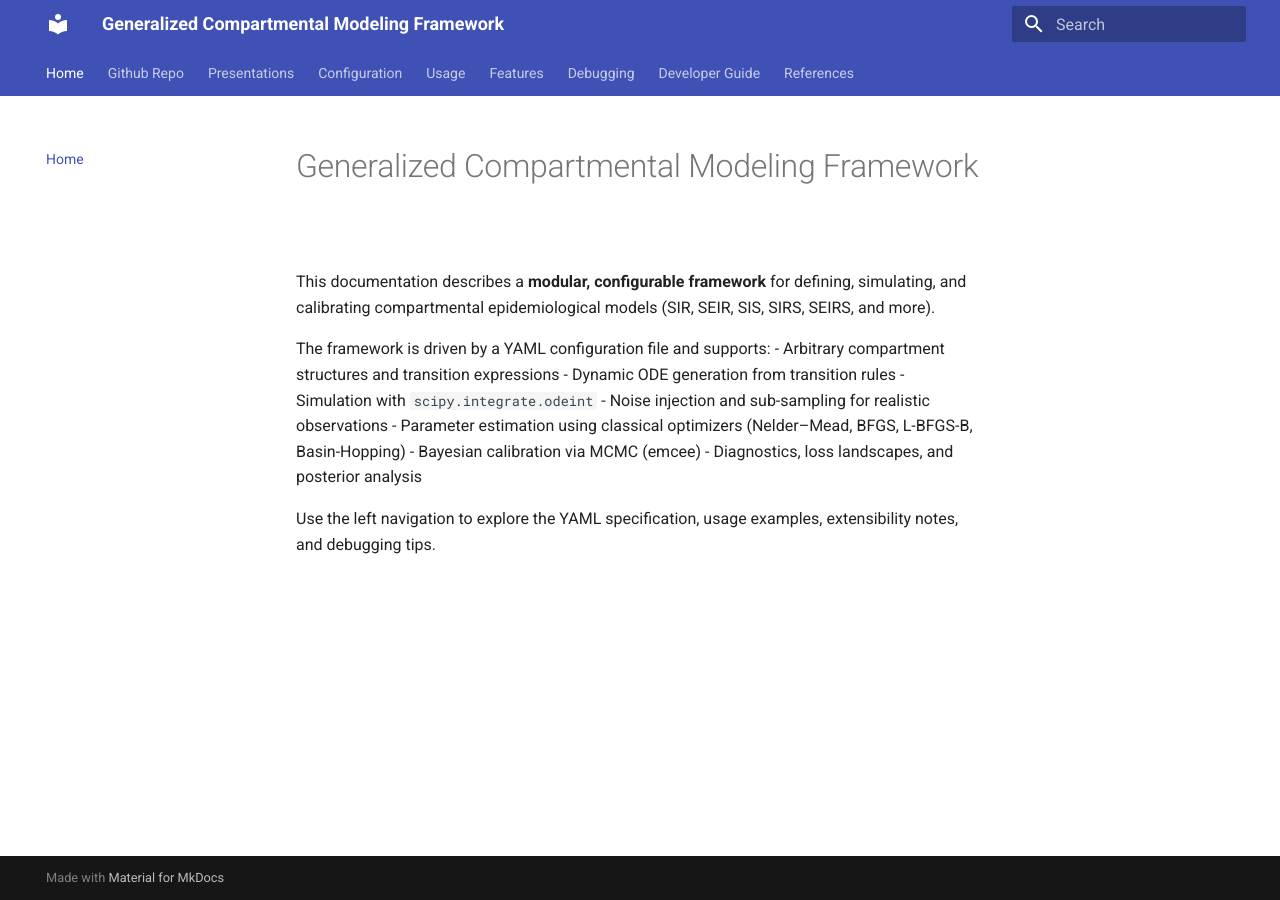
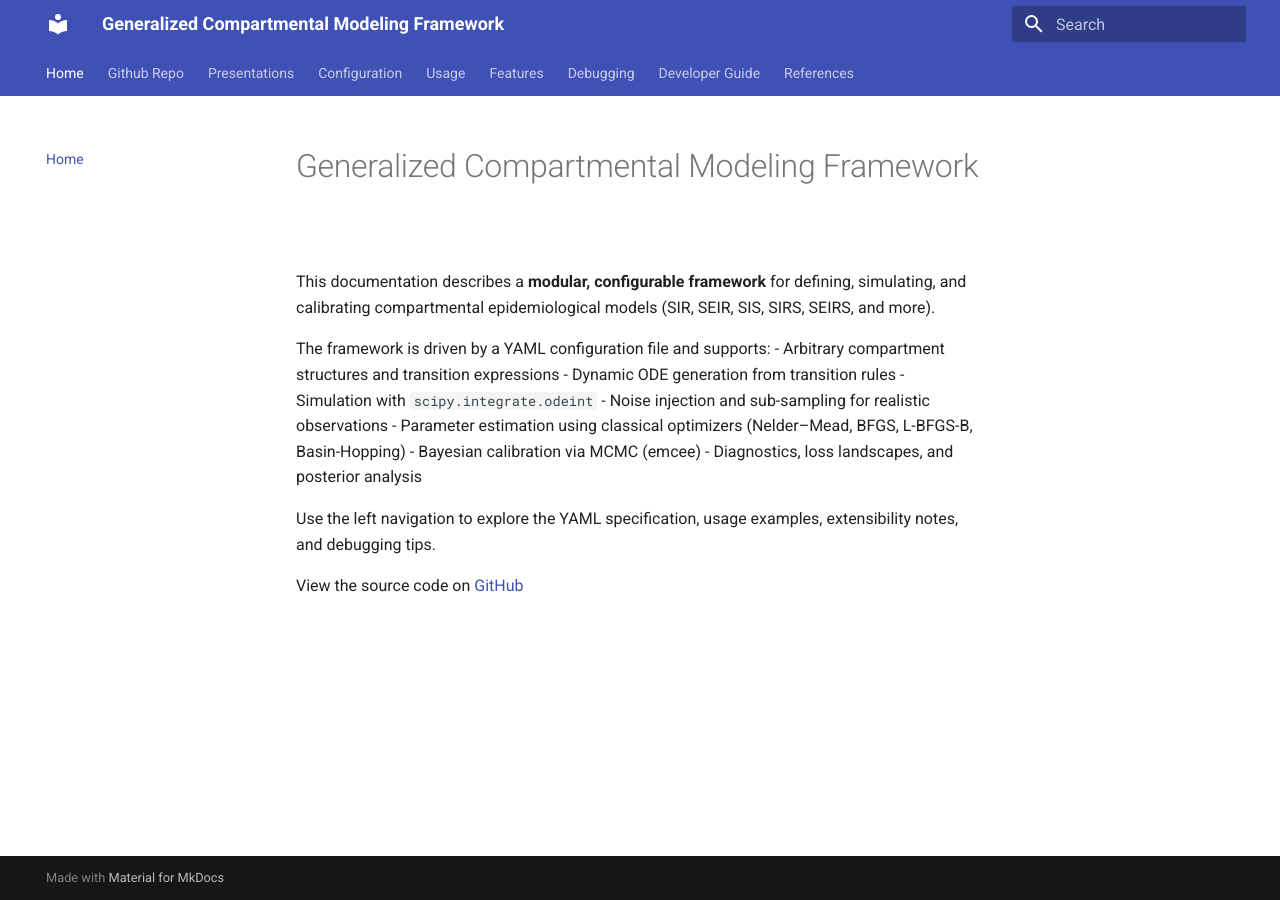
Before and after one commit to dsih-artpark/infectious-disease-models, an MkDocs documentation site: the page built from docs/index.md, in a window 1280 px wide. Built offline with MkDocs 1.6.1 and Material for MkDocs 9.7.7, drawn with Linux system fonts in a browser that asks for light colours.

Commit message:
changed README.md

```diff
--- a/docs/index.md
+++ b/docs/index.md
@@ -14,3 +14,5 @@ The framework is driven by a YAML configuration file and supports:
 
 Use the left navigation to explore the YAML specification, usage examples, extensibility notes,
 and debugging tips.
+
+View the source code on [GitHub](https://github.com/dsih-artpark/infectious-disease-models.git)
```
